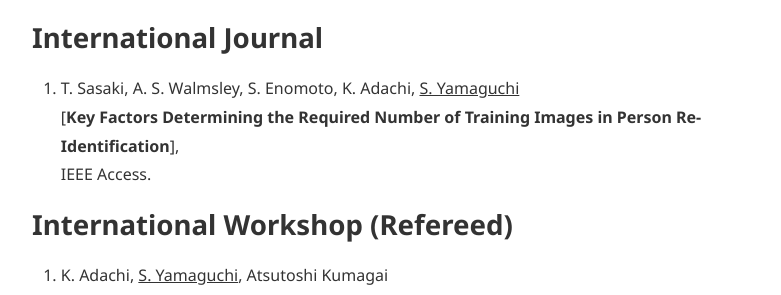
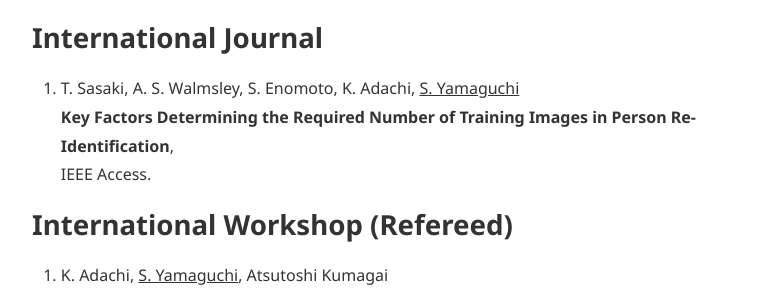
Before and after one commit to yshinya6/yshinya6.github.io, a Jekyll site: the page built from index.md, in a window 1280 px wide and 900 px high, scrolled down 4191 px. Shown: the part 154-449 px from the top of the window, without its empty margins (240-1021 px from the left). Built offline with Jekyll 4.4.1, drawn with Linux system fonts in a browser that asks for light colours; nearby versions of some CDN libraries.

Commit message:
Remove unused bracket

```diff
--- a/index.md
+++ b/index.md
@@ -117,7 +117,7 @@ Asian Conference on Intelligent Information and Database Systems (ACIIDS), 2017
 
 ## International Journal
 1. T. Sasaki, A. S. Walmsley, S. Enomoto, K. Adachi, <u>S. Yamaguchi</u>
-[**Key Factors Determining the Required Number of Training Images in Person Re-Identification**],
+**Key Factors Determining the Required Number of Training Images in Person Re-Identification**,
 IEEE Access.
 
 ## International Workshop (Refereed)
```
